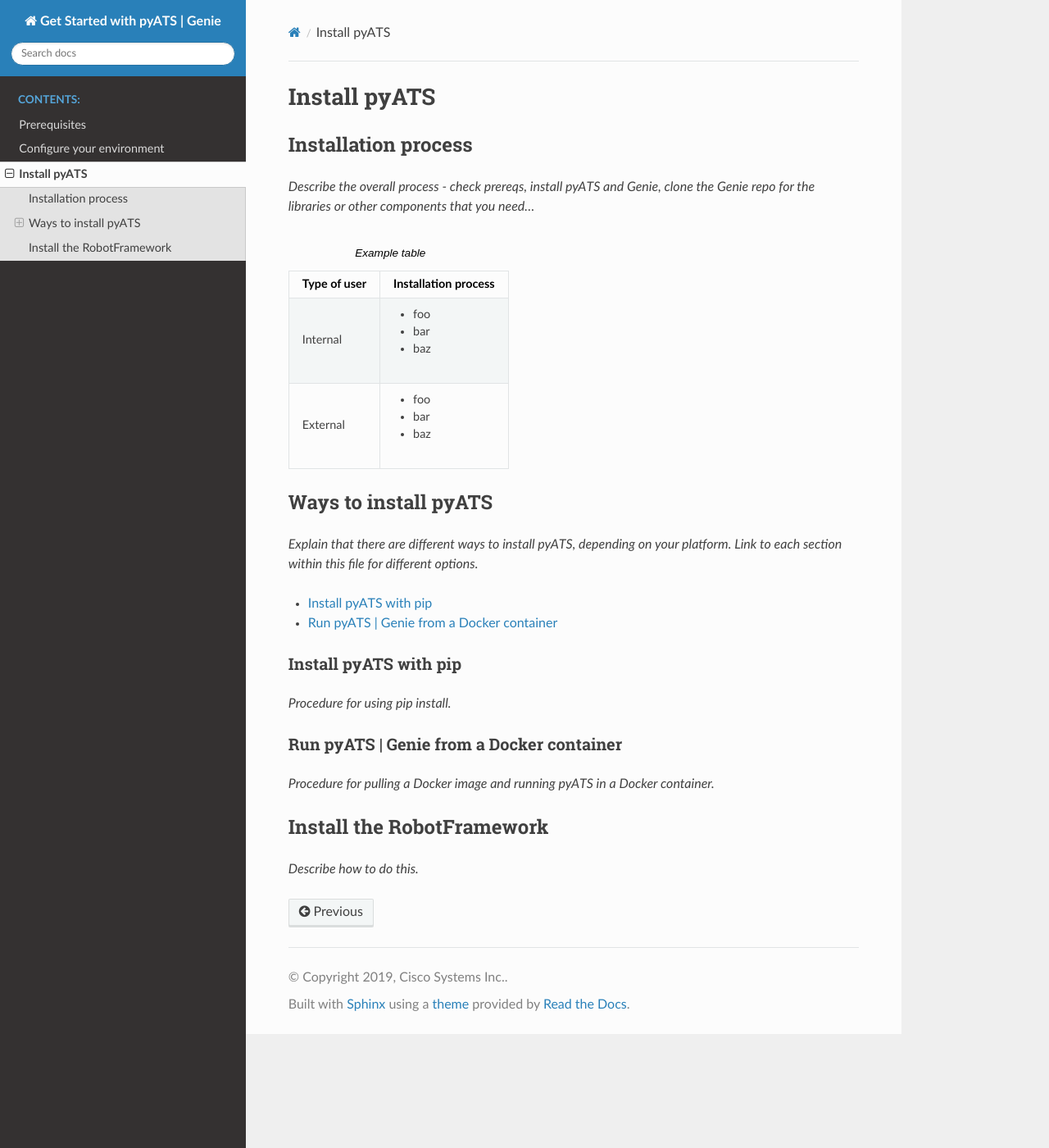
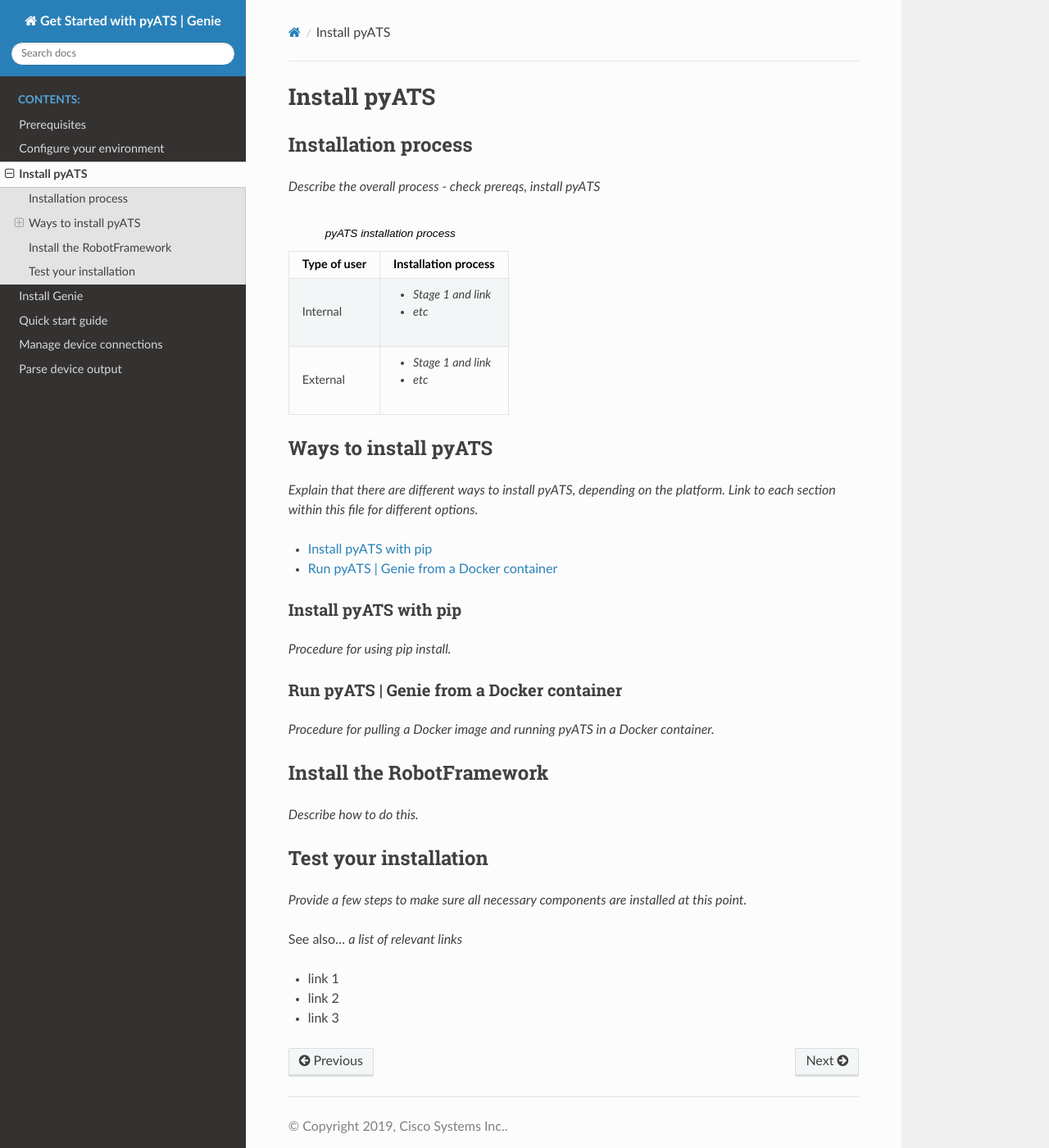
Before and after one commit to CiscoTestAutomation/getting-started, a Sphinx documentation site: the page built from source/install/installpyATS.rst, in a window 1280 px wide and 1400 px high. Shown: the whole window at 82% size. Built offline with Sphinx 7.4.7 and the Read the Docs theme 2.0.0, drawn with Linux system fonts in a browser that asks for light colours; pages that are not in the unit, such as notebooks, are missing from menus.

Commit message:
This morning's changes and additions to the user guide detailed TOC.

```diff
--- a/source/index.rst
+++ b/source/index.rst
@@ -7,13 +7,17 @@
 ============================================
 
 .. toctree::
-   :maxdepth: 2
+   :maxdepth: 1
    :caption: Contents:
 
    /intro/Introduction
    /prereqs/Prerequisites
    /configuration/configureEnv
    /install/installpyATS
+   /install/installGenie
+   /quickstart/quickstartintro
+   /quickstart/manageconnections
+   /quickstart/parseoutput
 
 Indices and tables
 ==================
--- a/source/install/installpyATS.rst
+++ b/source/install/installpyATS.rst
@@ -2,30 +2,29 @@
 =============================
 Installation process
 ---------------------
-*Describe the overall process - check prereqs, install pyATS and Genie, clone the Genie repo for the libraries or other components that you need...*
+*Describe the overall process - check prereqs, install pyATS*
 
-.. list-table:: Example table
+.. list-table:: pyATS installation process
    :header-rows: 1
 
    * - Type of user
      - Installation process
    * - Internal
      -
-         * foo
-         * bar
-         * baz
+         * *Stage 1 and link*
+         * *etc*
+
    * - External
      -
-         * foo
-         * bar
-         * baz
+         * *Stage 1 and link*
+         * *etc*
 
 
 
 Ways to install pyATS
 ------------------------
 
-*Explain that there are different ways to install pyATS, depending on your platform. Link to each section within this file for different options.*
+*Explain that there are different ways to install pyATS, depending on the platform. Link to each section within this file for different options.*
 
 * :ref:`pip-install-label`
 * :ref:`docker-label`
@@ -45,3 +44,14 @@
 Install the RobotFramework
 ---------------------------
 *Describe how to do this.*
+
+Test your installation
+-----------------------
+*Provide a few steps to make sure all necessary components are installed at this point.*
+
+See also...
+*a list of relevant links*
+
+* link 1
+* link 2
+* link 3
```
Also changed, not shown: source/Prerequisites/Prerequisites.rst (deleted, +0 -29 lines), source/configuration/configureEnv.rst (+7 -0 lines), source/install/installGenie.rst (added, +40 -0 lines), source/prereqs/Prerequisites.rst (+8 -0 lines), source/quickstart/manageconnections.rst (added, +40 -0 lines), source/quickstart/parseoutput.rst (added, +44 -0 lines), source/quickstart/quickstartintro.rst (added, +71 -0 lines), source/Intro/Introduction.rst (line endings or trailing spaces), 1 other file.
